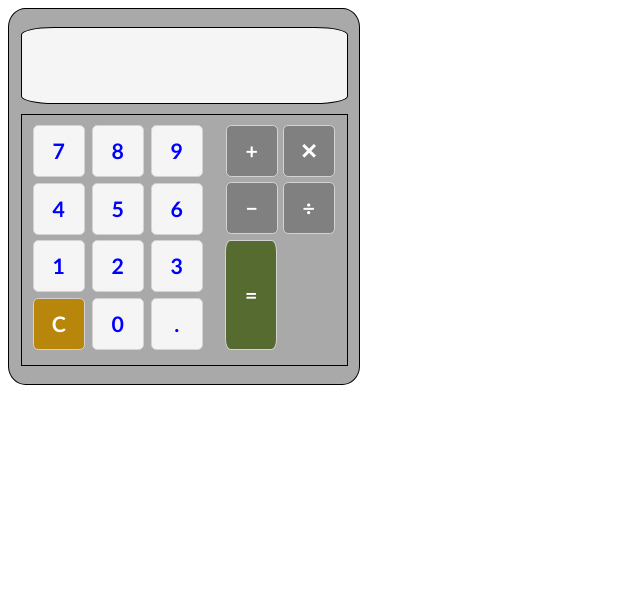
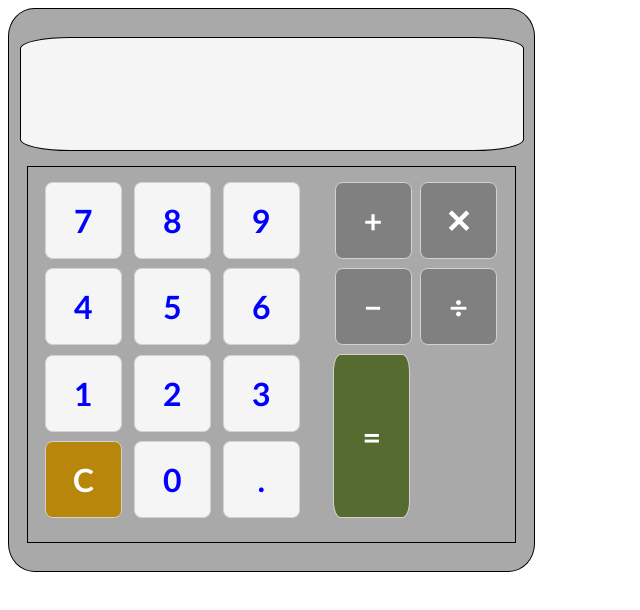
Before and after one commit to Journey2WebDev/odin-calculator, a plain HTML site: page index.html in a window 1280 px wide. Shown: the whole page, without its empty margins (0-640 px from the left). Drawn offline with Linux system fonts and the light colour scheme.

Commit message:
Increase size of all layout elements by 1.5 (ie, calculator is now bigger)

```diff
--- a/styles/style.css
+++ b/styles/style.css
@@ -1,34 +1,34 @@
 /* Structure */
 #outsideFrame{
-  height: 375px;
-  width: 350px;
+  height: 562px;
+  width: 525px;
   border: 1px solid black;
   border-radius: 5%;
   display: flex;
   flex-direction: column;
   justify-content: center;
   align-items: center;
-  gap: 10px;
+  gap: 15px;
   background-color: darkgray;
 }
 
 #displayWindow{
-  height: 75px;
-  width: 315px;
+  height: 112px;
+  width: 487px;
   border: 1px solid black;
   border-radius: 10%;
   background-color: whitesmoke;
   display: flex;
   justify-content: flex-end;
   align-items: center;
-  padding-right: 10px;
+  padding-right: 15px;
   font-family: "courier new";
-  font-size: 16pt;
+  font-size: 24pt;
 }
 
 #numOpDiv{
-  height: 250px;
-  width: 325px;
+  height: 375px;
+  width: 487px;
   border: 1px solid black;
   display: flex;
   justify-content: space-around;
@@ -36,8 +36,8 @@
 }
 
 #numbersDiv{
-  height: 230px;
-  width: 170px;
+  height: 345px;
+  width: 255px;
   display: flex;
   flex-wrap: wrap;
   justify-content: space-between;
@@ -45,26 +45,26 @@
 }
 
 #operatorEqualDiv{
-  height: 230px;
-  width: 110px;
-  gap: 5px;
+  height: 345px;
+  width: 165px;
+  gap: 7px;
   display: flex;
   flex-wrap: wrap;
   flex-direction: column;
 }
 
 #operatorsDiv{
-  height: 110px;
-  width: 110px;
-  gap: 4px;
+  height: 165px;
+  width: 165px;
+  gap: 6px;
   display: flex;
   flex-wrap: wrap;
   justify-content: space-around;
 }
 
 #equalDiv{
-  height: 110px;
-  width: 125px;
+  height: 165px;
+  width: 188px;
   display: flex;
   flex-wrap: wrap;
   justify-content: flex-start;
@@ -74,13 +74,13 @@
 
 /* Buttons */
 #numbersDiv div, #operatorsDiv div{
-  height: 50px;
-  width: 50px;
+  height: 75px;
+  width: 75px;
   margin: 0;
   padding: 0;
   border: 1px solid lightgray;
   border-radius: 10%;
-  font-size: 16pt;
+  font-size: 24pt;
   font-weight: 700;
   font-family:"Trebuchet MS";
   display: flex;
@@ -106,13 +106,13 @@
 }
 
 #equalBtn{
-  height: 108px;
-  width: 50px;
+  height: 162px;
+  width: 75px;
   margin: 0;
   padding: 0;
   border: 1px solid lightgray;
   border-radius: 10%;
-  font-size: 16pt;
+  font-size: 24pt;
   font-weight: 700;
   font-family:"Trebuchet MS";
   display: flex;
```
Also changed, not shown: Notes.txt.
